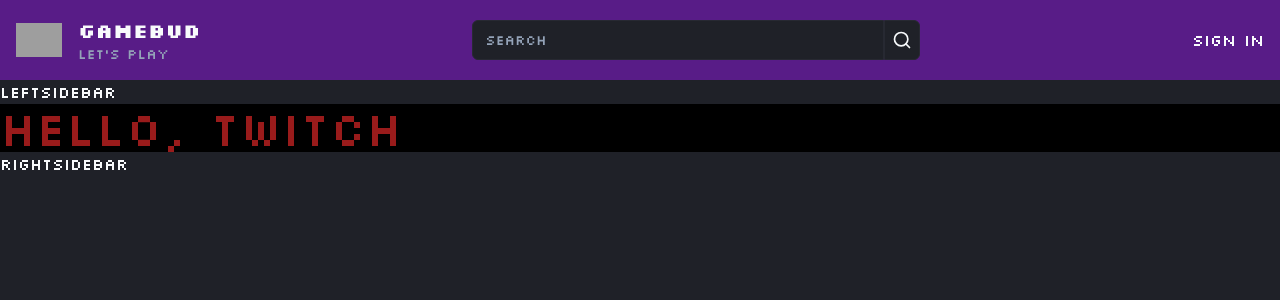
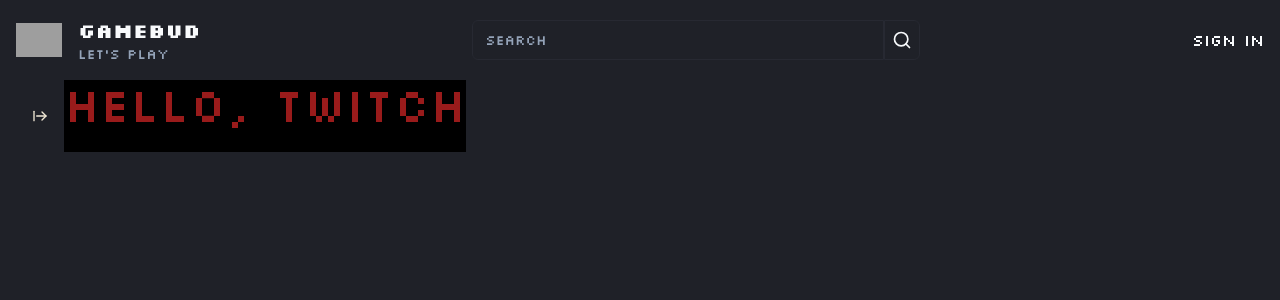
Before and after one commit to Robert-CPX/gamebud, a Next.js app: page / in a window 1280 px wide. Shown: the top 300 px of the page. Built offline with nearby package versions, Linux system fonts and the light colour scheme; no server answers; grey boxes are pictures that could not be loaded.

Commit message:
add side bar

```diff
--- a/app/(main)/layout.tsx
+++ b/app/(main)/layout.tsx
@@ -4,10 +4,9 @@
   return (
     <main className="relative pt-[5rem]">
       <Navbar />
-      <div>
+      <div className="flex">
         <LeftSidebar />
         {children}
-        <RightSidebar />
       </div>
     </main>
   )
--- a/components/shared/LeftSidebar.tsx
+++ b/components/shared/LeftSidebar.tsx
@@ -1,10 +1,19 @@
-import React from 'react'
+'use client'
+import React, { useState } from 'react'
+import { Button } from '../ui/button'
+import { ArrowRightFromLine, ArrowLeftFromLine } from 'lucide-react'
 
 const LeftSidebar = () => {
+  const [isExpand, setIsExpand] = useState(false)
   return (
-    <div>
-      LeftSidebar
-    </div>
+    <aside className={`h-full ${isExpand ? "w-[14rem]" : "w-[4rem]"}`}>
+      <div className='flex-center justify-between p-4'>
+        <p className={`text-sm ${!isExpand && 'hidden'}`}>For you</p>
+        <Button onClick={() => (setIsExpand(!isExpand))} className='bg-transparent invert hover:invert-[0.9]'>
+          {isExpand ? <ArrowLeftFromLine className='h-4 w-4' /> : <ArrowRightFromLine className='h-4 w-4' />}
+        </Button>
+      </div>
+    </aside>
   )
 }
 
--- a/components/shared/Navbar.tsx
+++ b/components/shared/Navbar.tsx
@@ -11,7 +11,7 @@
 
 const Navbar = () => {
   return (
-    <nav className='flex-center fixed top-0 h-[5rem] w-full justify-between gap-8 bg-purple-900 p-4'>
+    <nav className='flex-center fixed top-0 h-[5rem] w-full justify-between gap-8 p-4'>
       <Link href='/' className='flex-center gap-4 hover:invert-[0.1]'>
         <Image src='/icons/invader.svg' alt='invader' width={46} height={46} />
         <div className='flex flex-col max-lg:hidden'>
```
